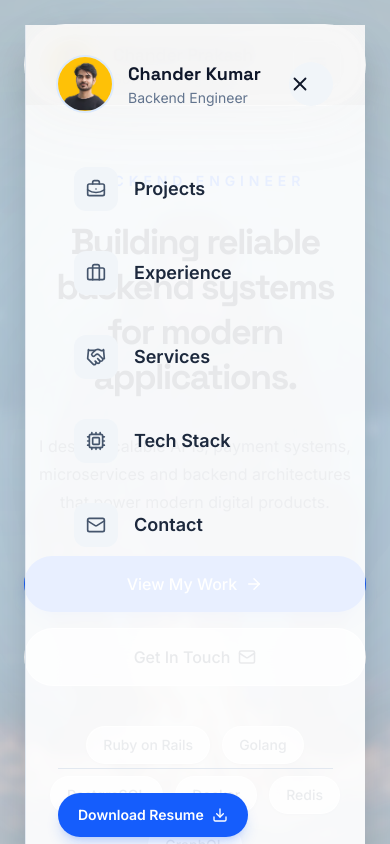
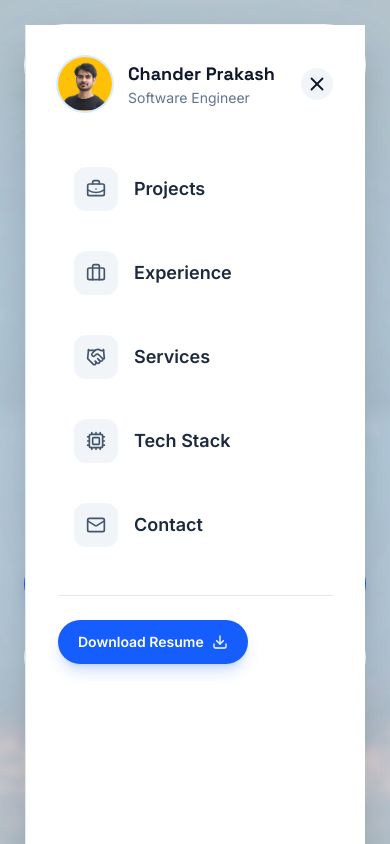
Before and after one commit to Chander3121/whoischanderprakash, a Next.js app: page / in a window 390 px wide. Both pictures are taken after a click on the button 317 px from the left and 65 px from the top of the page. Shown: the top 844 px of the page. Built offline with nearby package versions, Linux system fonts and the light colour scheme; no server answers.

Commit message:
Make Navbar section responsive

```diff
--- a/components/navbar/MobileNav.tsx
+++ b/components/navbar/MobileNav.tsx
@@ -46,8 +46,8 @@ export default function MobileNav({
               fixed
               inset-0
               z-40
-              bg-black/30
-              backdrop-blur-sm
+              bg-black/20
+              transition
               lg:hidden
             "
           />
@@ -69,16 +69,16 @@ export default function MobileNav({
               z-50
 
               flex
-              h-screen
+              h-dvh
               w-full
               flex-col
 
               border-l
               border-slate-200
 
-              bg-white/90
+              bg-white
 
-              backdrop-blur-2xl
+              overflow-y-auto
 
               p-8
 
@@ -108,11 +108,11 @@ export default function MobileNav({
       			    <div>
 
       			      <h2 className="text-lg font-bold">
-      			        Chander Kumar
+      			        Chander Prakash
       			      </h2>
 
       			      <p className="text-sm text-slate-500">
-      			        Backend Engineer
+      			        Software Engineer
       			      </p>
 
       			    </div>
@@ -122,8 +122,11 @@ export default function MobileNav({
               <button
                 onClick={onClose}
                 className="
-                  h-11
-                  w-11
+                  flex
+                  justify-center
+                  items-center
+                  h-8
+                  w-8
                   rounded-full
                   bg-slate-100
                   hover:bg-slate-200
@@ -148,10 +151,15 @@ export default function MobileNav({
 
             <div
               className="
-                mt-auto
+                sticky
+                bottom-0
+
+                mt-8
 
                 border-t
                 border-slate-200
+
+                bg-white
 
                 pt-6
               "
```
